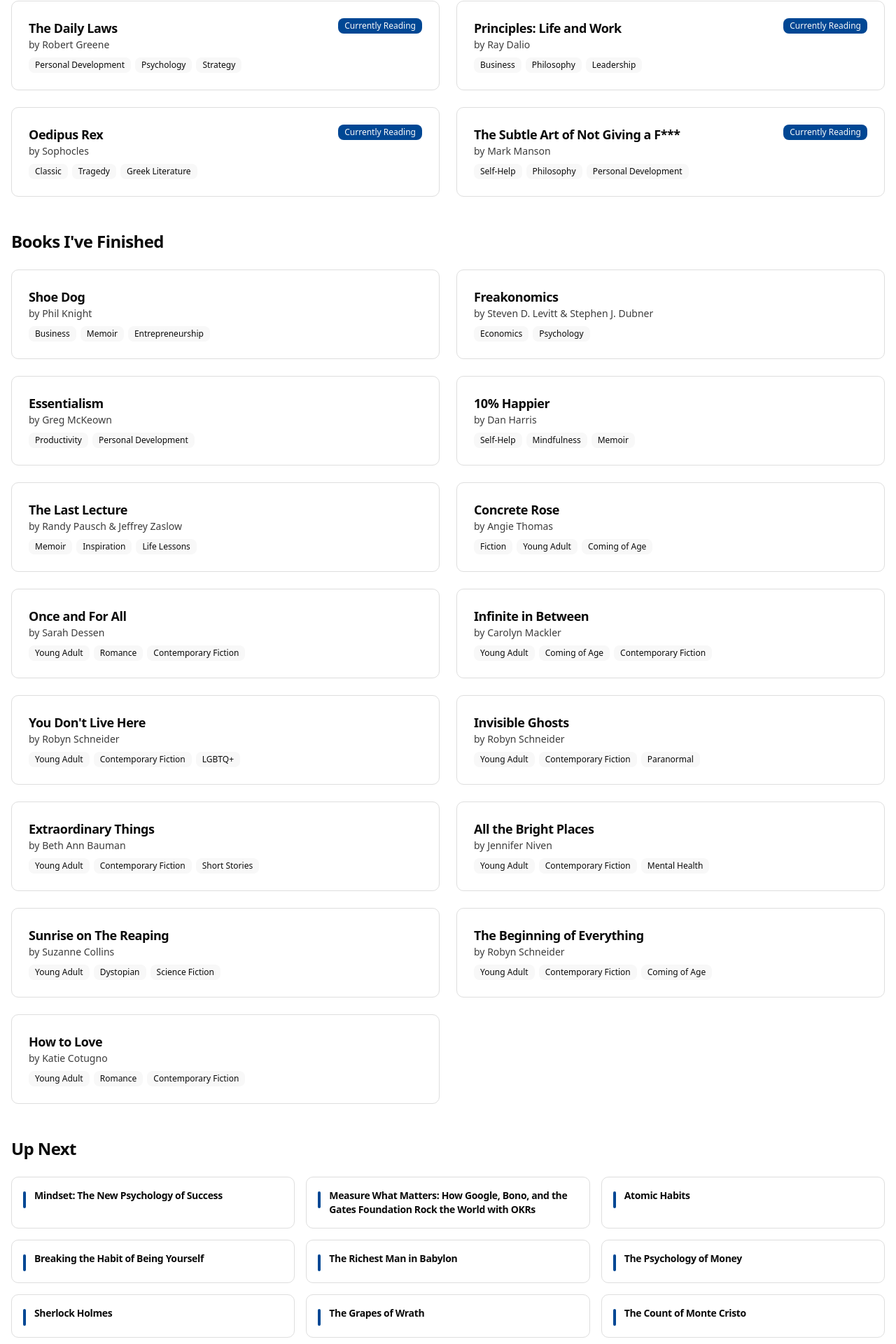
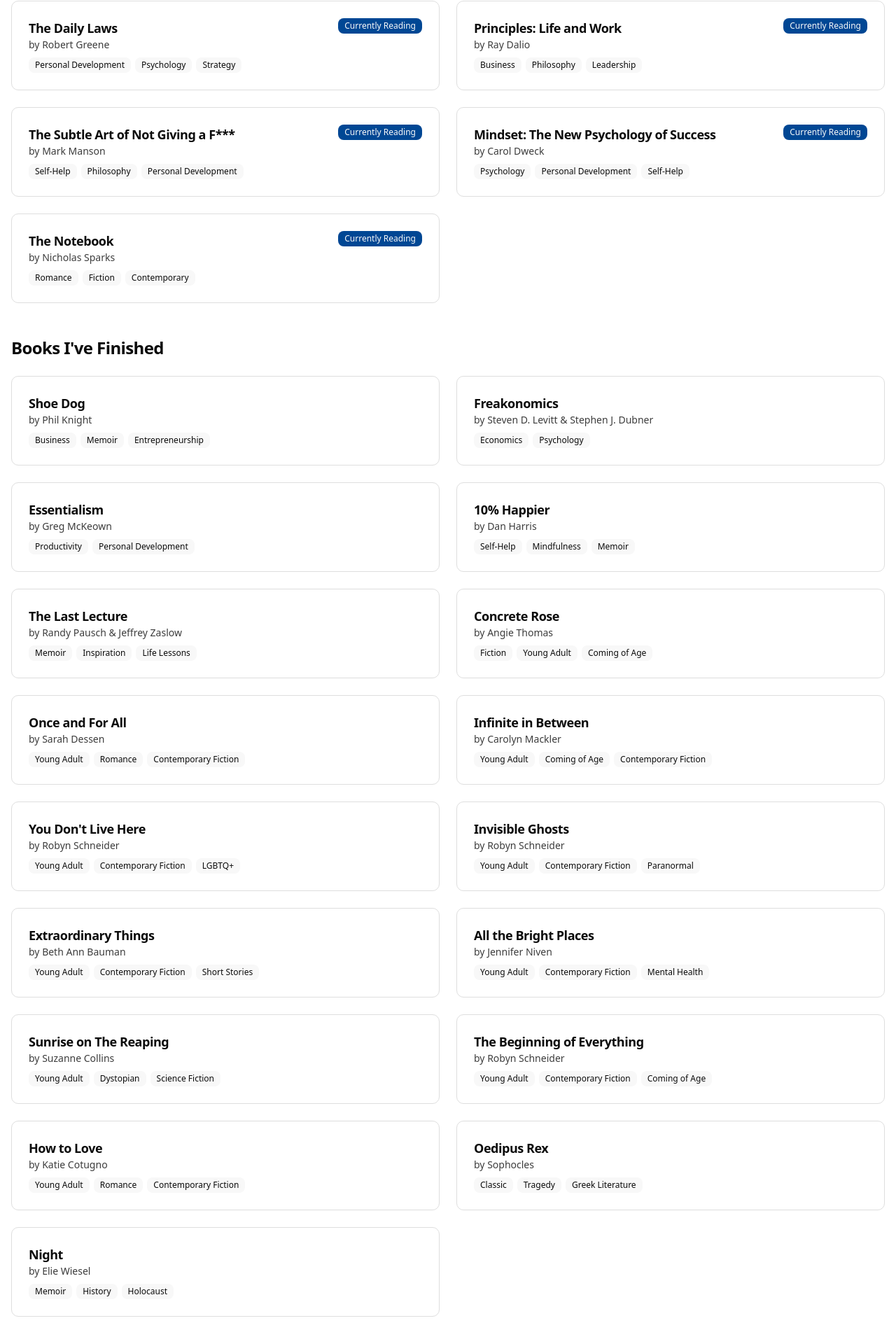
Before and after one commit to har5h1l/har5h1l.github.io, a React (Vite) app: page /reading in a window 1280 px wide. Shown: the part 257-2177 px from the top of the page at 70% size. Built offline with nearby package versions, Linux system fonts and the light colour scheme.

Commit message:
add new books to finished and current readings lists

```diff
--- a/src/pages/Reading.jsx
+++ b/src/pages/Reading.jsx
@@ -77,6 +77,16 @@
     title: "How to Love",
     author: "Katie Cotugno",
     tags: ["Young Adult", "Romance", "Contemporary Fiction"]
+  },
+  {
+    title: "Oedipus Rex",
+    author: "Sophocles",
+    tags: ["Classic", "Tragedy", "Greek Literature"]
+  },
+  {
+    title: "Night",
+    author: "Elie Wiesel",
+    tags: ["Memoir", "History", "Holocaust"]
   }
 ]
 
@@ -92,19 +102,23 @@
     tags: ["Business", "Philosophy", "Leadership"]
   },
   {
-    title: "Oedipus Rex",
-    author: "Sophocles",
-    tags: ["Classic", "Tragedy", "Greek Literature"]
-  },
-  {
     title: "The Subtle Art of Not Giving a F***",
     author: "Mark Manson",
     tags: ["Self-Help", "Philosophy", "Personal Development"]
+  },
+  {
+    title: "Mindset: The New Psychology of Success",
+    author: "Carol Dweck",
+    tags: ["Psychology", "Personal Development", "Self-Help"]
+  },
+  {
+    title: "The Notebook",
+    author: "Nicholas Sparks",
+    tags: ["Romance", "Fiction", "Contemporary"]
   }
 ]
 
 const readingList = [
-  "Mindset: The New Psychology of Success",
   "Measure What Matters: How Google, Bono, and the Gates Foundation Rock the World with OKRs",
   "Atomic Habits",
   "Breaking the Habit of Being Yourself",
```
